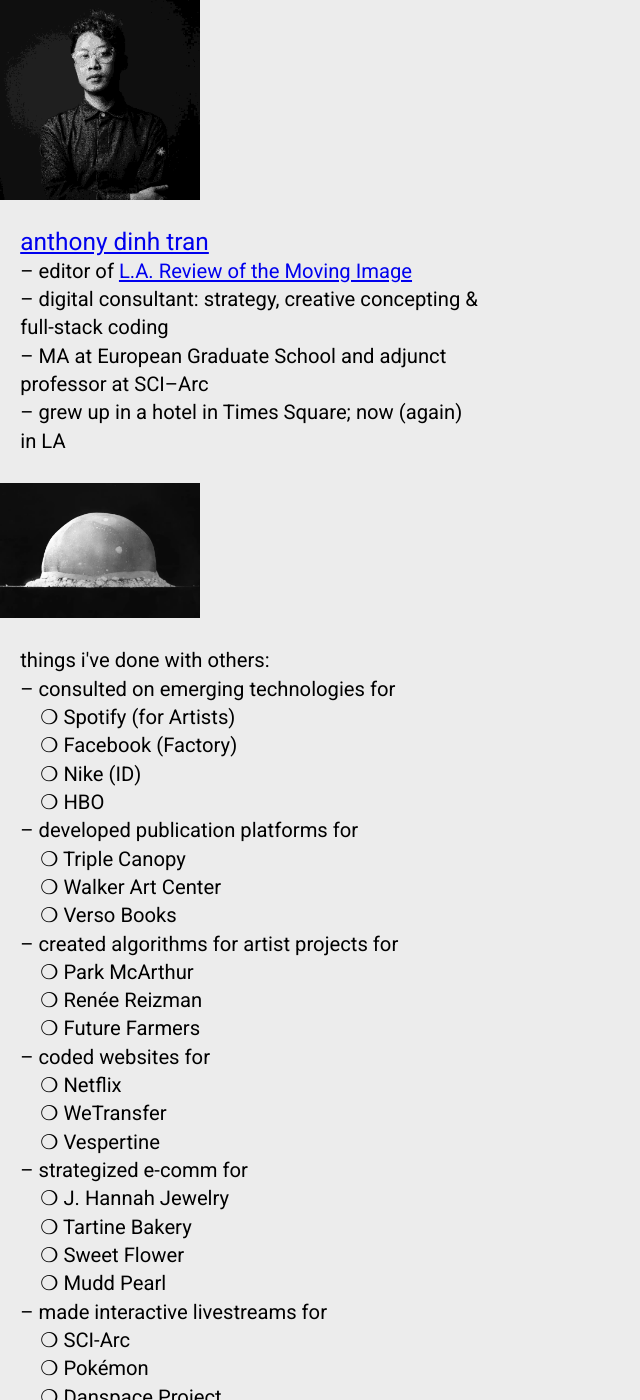
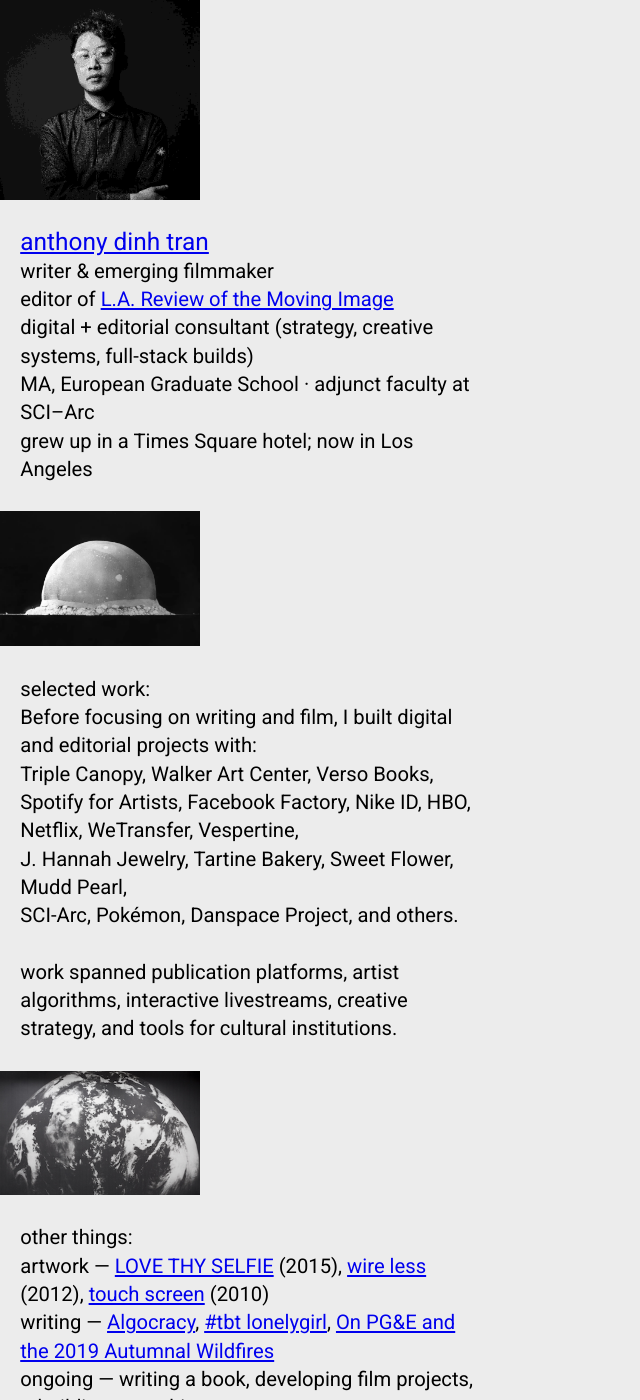
Before and after one commit to atran/atran.github.io, a Jekyll site: the page built from index.md, in a window 1280 px wide and 1400 px high. Shown: the whole window, without its empty margins (0-640 px from the left). Built offline with Jekyll 4.4.1, drawn with Linux system fonts in a browser that asks for light colours; some of the changed lines change nothing that is shown; some of the changed text lies outside the part shown.

Commit message:
Update flat.html

```diff
--- a/_layouts/flat.html
+++ b/_layouts/flat.html
@@ -1,22 +1,11 @@
 <head>
   <title>Anthony Dinh Tran</title>
   <meta name="viewport" content="width=device-width, initial-scale=1">
-  <meta name="description" content="Anthony Tran works across technology, publication, and art.">
+  <meta name="description" content="Anthony Tran is a writer and emerging filmmaker based in Los Angeles.">
   <link href="https://fonts.googleapis.com/css2?family=Roboto&display=swap" rel="stylesheet">
-  <script async src="https://www.googletagmanager.com/gtag/js?id=UA-36861842-1"></script>
-  <script>
-    window.dataLayer = window.dataLayer || [];
-    function gtag(){dataLayer.push(arguments);}
-    gtag('js', new Date());
-    gtag('config', 'UA-36861842-1');
-  </script>
 
   <style>
-    * {
-      margin: 0;
-      padding: 0;
-      box-sizing: border-box;
-    }
+    * { margin: 0; padding: 0; box-sizing: border-box; }
     body {
       font-family: Roboto, monospace;
       font-size: calc(1em + 0.33vw);
@@ -29,24 +18,22 @@
       font-size: calc(1em + 0.33vw);
       font-weight: normal;
     }
-    img {
-      width: 200px;
-    }
-    body > div {
-      margin: 0 2em 0 1em;
-    }
+    img { width: 200px; }
+    body > div { margin: 0 2em 0 1em; }
   </style>
 </head>
+
 <body>
   <img src="/img/flat_home/anthony-tran_headshot.png" />
 
   <div>
     <br />
     <h1><a href="mailto:studio+www@anthonytran.info">anthony dinh tran</a></h1>
-    <br />– editor of <a target="_blank" href="https://lamovingimage.com/">L.A. Review of the Moving Image</a>
-    <br />– digital consultant: strategy, creative concepting & full-stack coding
-    <br />– MA at European Graduate School and adjunct professor at SCI–Arc
-    <br />– grew up in a hotel in Times Square; now (again) in LA
+    <br />writer & emerging filmmaker
+    <br />editor of <a target="_blank" href="https://lamovingimage.com/">L.A. Review of the Moving Image</a>
+    <br />digital + editorial consultant (strategy, creative systems, full-stack builds)
+    <br />MA, European Graduate School · adjunct faculty at SCI–Arc
+    <br />grew up in a Times Square hotel; now in Los Angeles
     <br />
   </div>
 
@@ -56,45 +43,15 @@
 
   <div>
     <br />
-    things i've done with others:
-
-    <br />– consulted on emerging technologies for
-      <br />&nbsp;&nbsp;&nbsp;&nbsp;❍ Spotify (for Artists)
-      <br />&nbsp;&nbsp;&nbsp;&nbsp;❍ Facebook (Factory)
-      <br />&nbsp;&nbsp;&nbsp;&nbsp;❍ Nike (ID)
-      <br />&nbsp;&nbsp;&nbsp;&nbsp;❍ HBO
-
-    <br />– developed publication platforms for
-      <br />&nbsp;&nbsp;&nbsp;&nbsp;❍ Triple Canopy
-      <br />&nbsp;&nbsp;&nbsp;&nbsp;❍ Walker Art Center
-      <br />&nbsp;&nbsp;&nbsp;&nbsp;❍ Verso Books
-
-    <br />– created algorithms for artist projects for
-      <br />&nbsp;&nbsp;&nbsp;&nbsp;❍ Park McArthur
-      <br />&nbsp;&nbsp;&nbsp;&nbsp;❍ Renée Reizman
-      <br />&nbsp;&nbsp;&nbsp;&nbsp;❍ Future Farmers
-
-    <br />– coded websites for
-      <br />&nbsp;&nbsp;&nbsp;&nbsp;❍ Netflix
-      <br />&nbsp;&nbsp;&nbsp;&nbsp;❍ WeTransfer
-      <br />&nbsp;&nbsp;&nbsp;&nbsp;❍ Vespertine
-
-    <br />– strategized e-comm for
-      <br />&nbsp;&nbsp;&nbsp;&nbsp;❍ J. Hannah Jewelry
-      <br />&nbsp;&nbsp;&nbsp;&nbsp;❍ Tartine Bakery
-      <br />&nbsp;&nbsp;&nbsp;&nbsp;❍ Sweet Flower
-      <br />&nbsp;&nbsp;&nbsp;&nbsp;❍ Mudd Pearl
-
-    <br />– made interactive livestreams for
-      <br />&nbsp;&nbsp;&nbsp;&nbsp;❍ SCI-Arc
-      <br />&nbsp;&nbsp;&nbsp;&nbsp;❍ Pokémon
-      <br />&nbsp;&nbsp;&nbsp;&nbsp;❍ Danspace Project
-
-    <br />– & various other projects such as
-      <br />&nbsp;&nbsp;&nbsp;&nbsp;❍ curated & created art with CAGE, a LES collective/gallery
-      <br />&nbsp;&nbsp;&nbsp;&nbsp;❍ built the Mediatheque, an on-demand micro-movie theater
-      <br />&nbsp;&nbsp;&nbsp;&nbsp;❍ directed rom-com compilation commercials for Netflix
-    <br />
+    selected work:
+    <br />Before focusing on writing and film, I built digital and editorial projects with:
+    <br />Triple Canopy, Walker Art Center, Verso Books,
+    <br />Spotify for Artists, Facebook Factory, Nike ID, HBO,
+    <br />Netflix, WeTransfer, Vespertine,
+    <br />J. Hannah Jewelry, Tartine Bakery, Sweet Flower, Mudd Pearl,
+    <br />SCI-Arc, Pokémon, Danspace Project, and others.
+    <br /><br />
+    work spanned publication platforms, artist algorithms, interactive livestreams, creative strategy, and tools for cultural institutions.
   </div>
 
   <br />
@@ -103,33 +60,19 @@
 
   <div>
     <br />
-    other things i have done:
-    <br />– artwork
-      <br />&nbsp;&nbsp;&nbsp;&nbsp;❍ <a href="https://medium.com/@atran/love-thyselfie-what-is-intimacy-online-12c61af0c728" target="_blank">LOVE THY SELFIE (2015)</a>
-      <br />&nbsp;&nbsp;&nbsp;&nbsp;❍ <a href="https://vimeo.com/43341047" target="_blank">Wire less (2012)</a>
-      <br />&nbsp;&nbsp;&nbsp;&nbsp;❍ <a href="https://vimeo.com/42938038" target="_blank">touch screen (2010)</a>
-
-    <br />– writing
-      <br />&nbsp;&nbsp;&nbsp;&nbsp;❍ <a href="https://medium.com/@atran/2018-we-dumb-the-world-sucks-because-algocracy-88945dd2fadb" target="_blank">2018: We Dumb & The World Sucks Because Algocracy</a>
-      <br />&nbsp;&nbsp;&nbsp;&nbsp;❍ <a href="https://walkerart.org/magazine/lonelygirl-confess-online" target="_blank">#tbt lonelygirl: confessing online</a>
-      <br />&nbsp;&nbsp;&nbsp;&nbsp;❍ <a href="https://anthonytran.info/blog/2019/10/30/on-pg-e-and-the-autumnal-wildfires.html" target="_blank">On PG&E and the 2019 Autumnal Wildfires</a>
-
-    <br />– friends
-      <br />&nbsp;&nbsp;&nbsp;&nbsp;❍ TK
-
-    <br />– photography
-      <br />&nbsp;&nbsp;&nbsp;&nbsp;❍ TK
-
-    <br />– parties
-      <br />&nbsp;&nbsp;&nbsp;&nbsp;❍ TK
-
-    <br />– travel
-      <br />&nbsp;&nbsp;&nbsp;&nbsp;❍ TK
-
-    <br />– college research labs
-      <br />&nbsp;&nbsp;&nbsp;&nbsp;❍ reading retention (Psychology)
-      <br />&nbsp;&nbsp;&nbsp;&nbsp;❍ Internet fragmentation (Comp Sci)
-      <br />&nbsp;&nbsp;&nbsp;&nbsp;❍ new media installation (HMCS)
+    other things:
+    <br />artwork —
+      <a href="https://medium.com/@atran/love-thyselfie-what-is-intimacy-online-12c61af0c728" target="_blank">LOVE THY SELFIE</a> (2015),
+      <a href="https://vimeo.com/43341047" target="_blank">wire less</a> (2012),
+      <a href="https://vimeo.com/42938038" target="_blank">touch screen</a> (2010)
+    <br />
+    writing —
+      <a href="https://medium.com/@atran/2018-we-dumb-the-world-sucks-because-algocracy-88945dd2fadb" target="_blank">Algocracy</a>,
+      <a href="https://walkerart.org/magazine/lonelygirl-confess-online" target="_blank">#tbt lonelygirl</a>,
+      <a href="https://anthonytran.info/blog/2019/10/30/on-pg-e-and-the-autumnal-wildfires.html" target="_blank">On PG&E and the 2019 Autumnal Wildfires</a>
+    <br />
+    ongoing —
+      writing a book, developing film projects, rebuilding an archive
     <br />
   </div>
 
```
